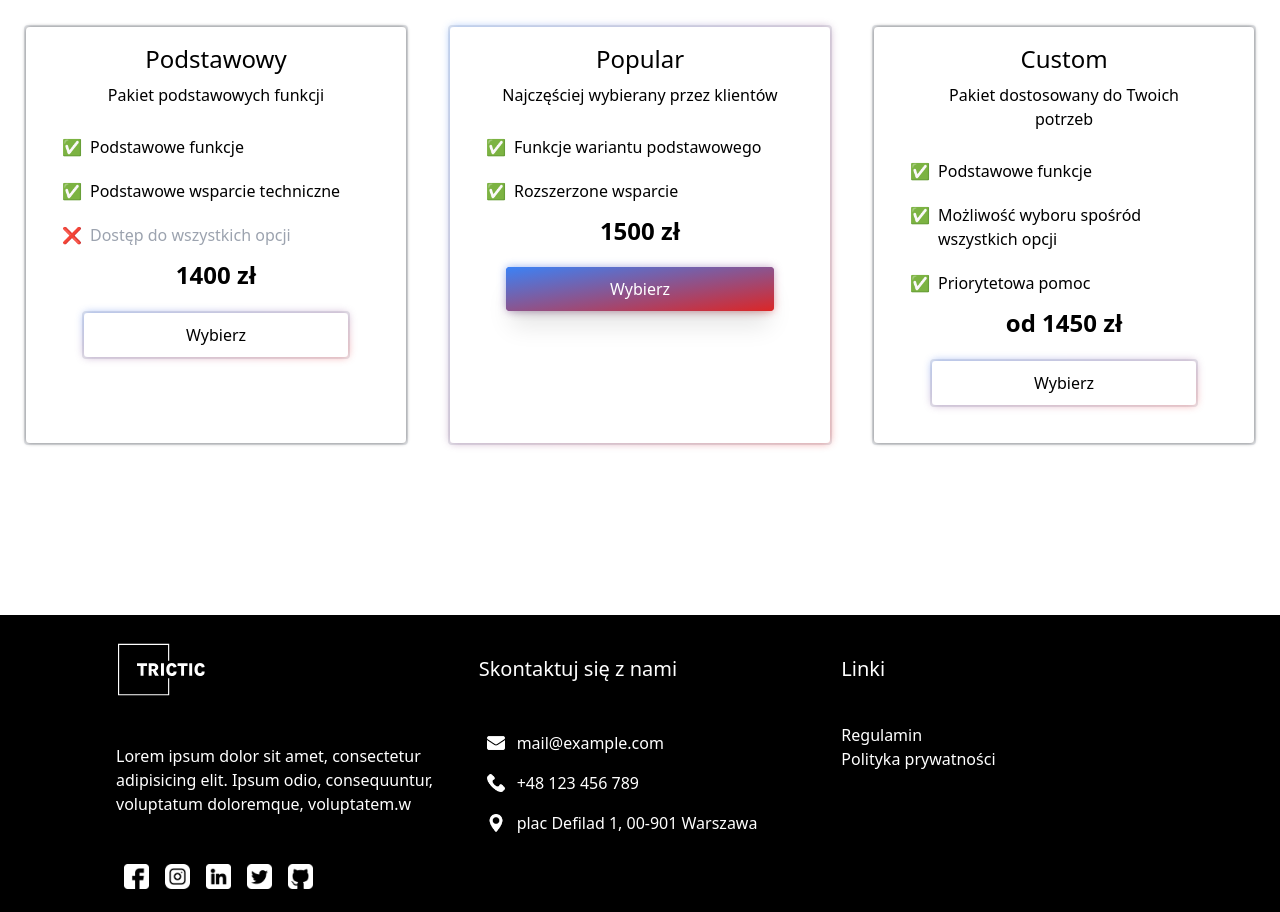
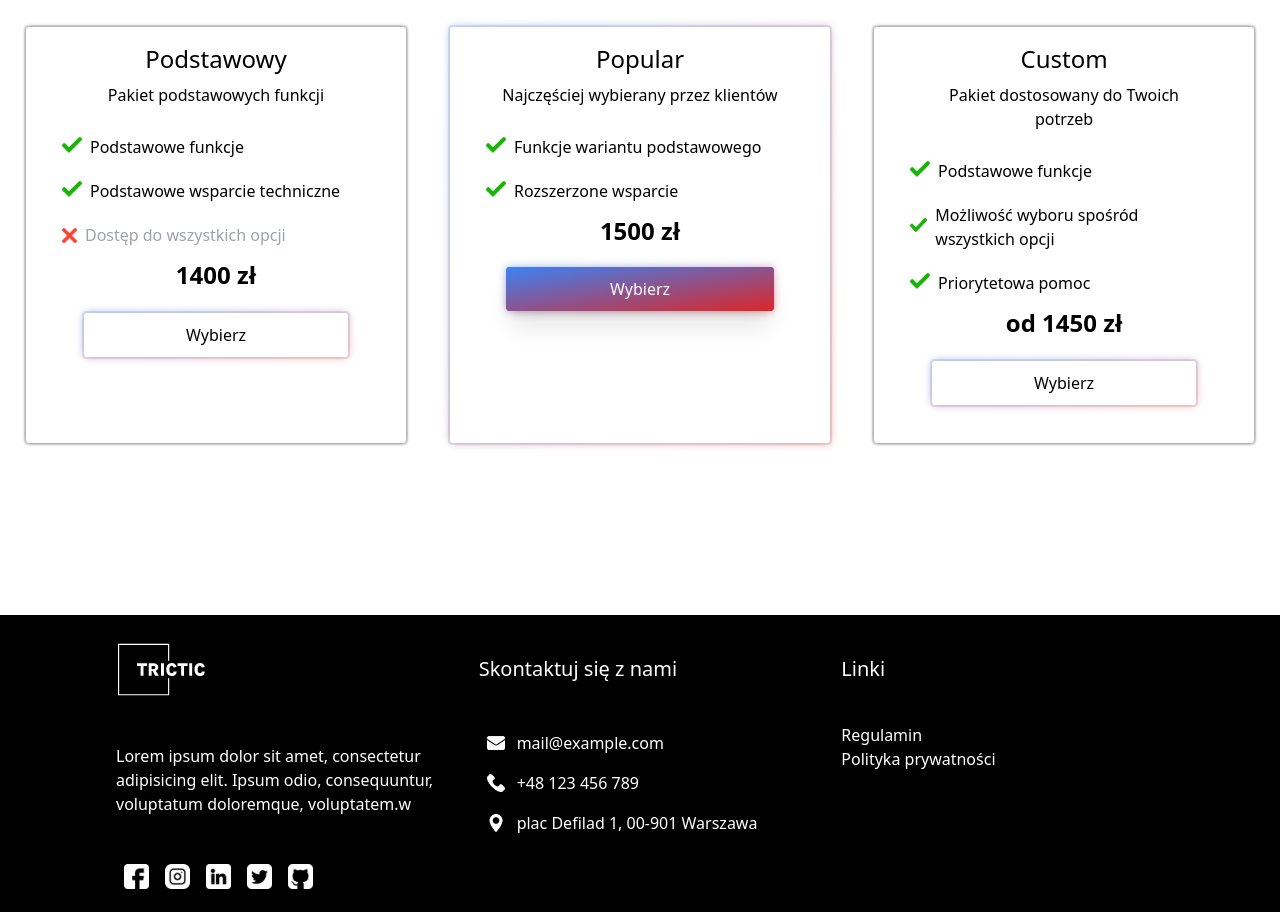
Before and after one commit to ssynowiec/trictic, a Next.js app: page / in a window 1280 px wide. Shown: the part 1785-2697 px from the top of the page. Built offline with nearby package versions, Linux system fonts and the light colour scheme.

Commit message:
new icons

```diff
--- a/src/components/variantOption/variantOption.tsx
+++ b/src/components/variantOption/variantOption.tsx
@@ -1,4 +1,5 @@
 import clsx from 'clsx';
+import Image from 'next/image';
 
 type VariantOptionProps = {
 	name: string;
@@ -9,9 +10,15 @@ export const VariantOption = ({
 	name,
 	contains = true,
 }: VariantOptionProps) => {
+	const containsIcons = contains ? (
+		<Image src="/icons/check.png" alt="" width="20" height="20" />
+	) : (
+		<Image src="/icons/x.png" alt="" width="15" height="15" />
+	);
+
 	return (
-		<div className="flex pt-5">
-			<span className="pr-2">{contains ? '✅' : '❌'}</span>
+		<div className="flex items-center pt-5">
+			<span className="pr-2">{containsIcons}</span>
 			<p className={clsx(contains ? 'text-black' : 'text-gray-400')}>{name}</p>
 		</div>
 	);
```
